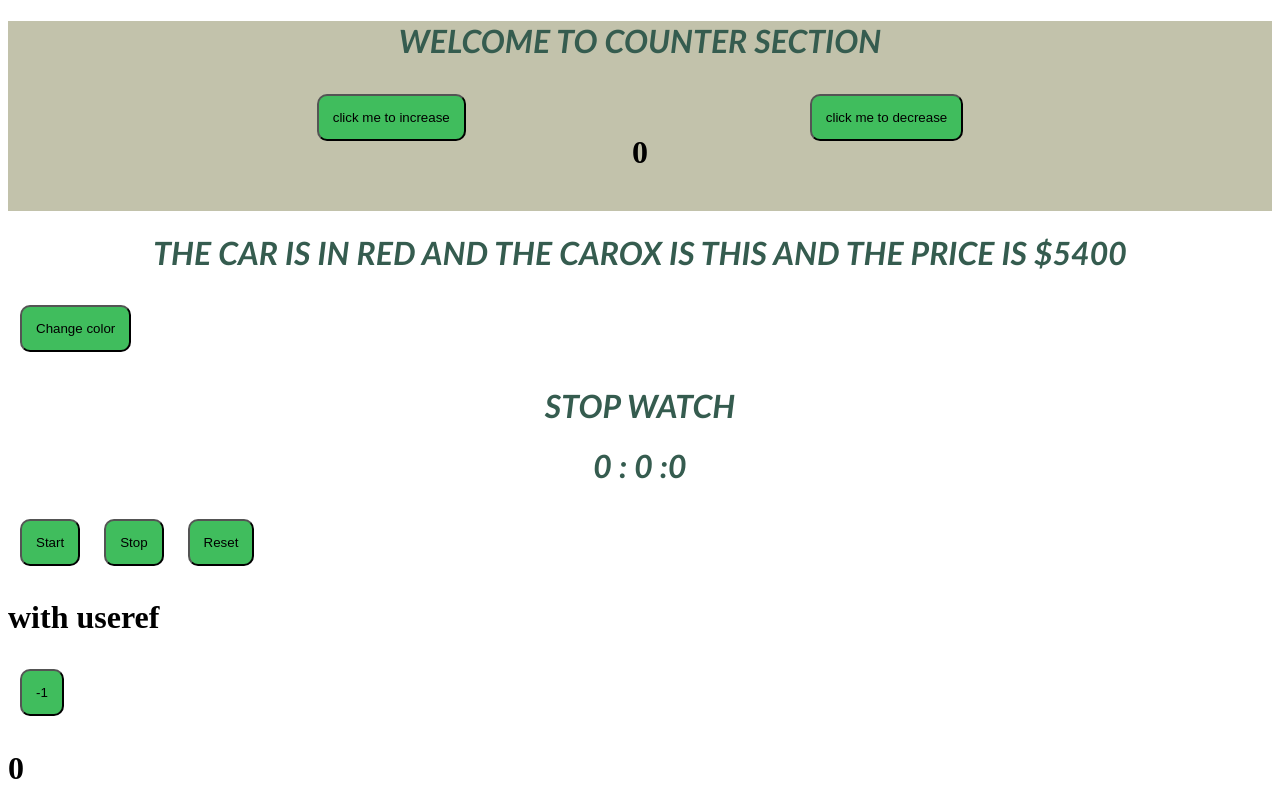
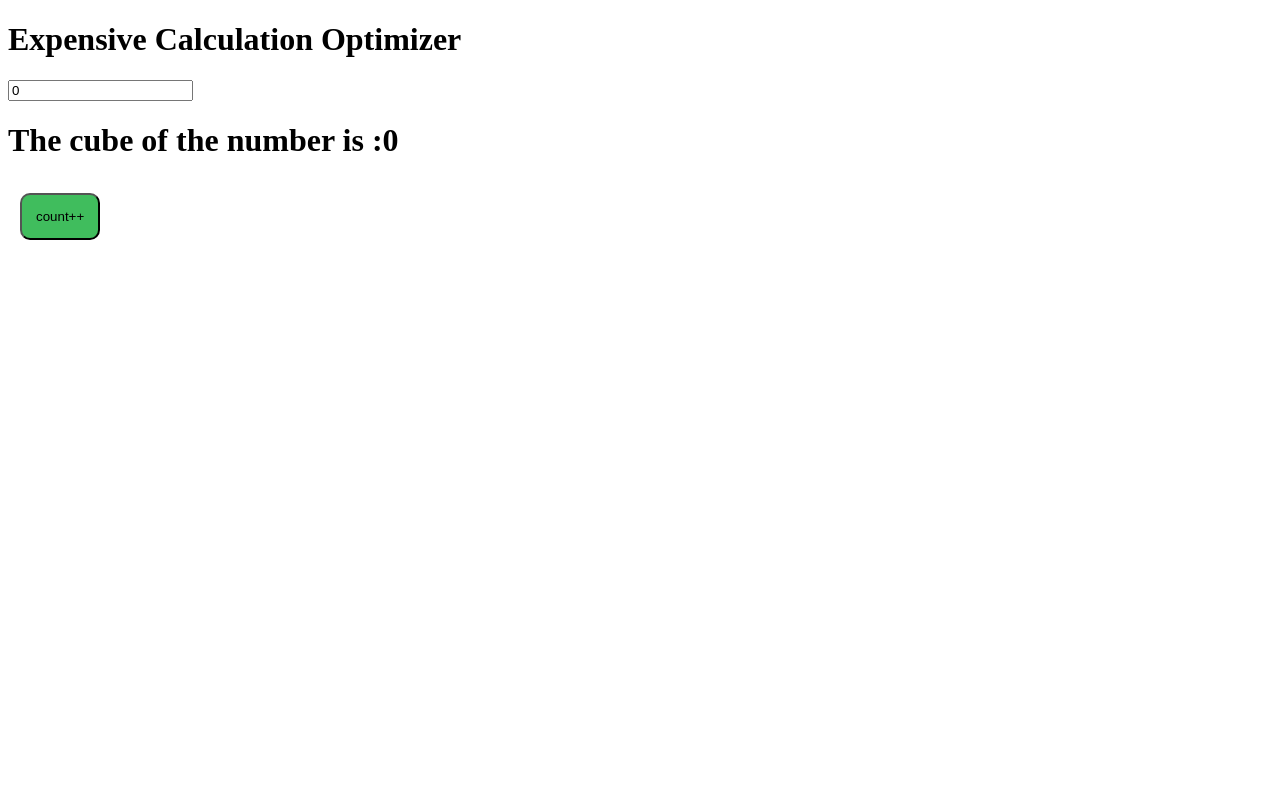
Before and after one commit to Anandpatel09/React-practice, a React (Vite) app: page / in a window 1280 px wide. Shown: the top 800 px of the page. Built offline with nearby package versions, Linux system fonts and the light colour scheme.

Commit message:
add useMemo file

```diff
--- a/src/App.jsx
+++ b/src/App.jsx
@@ -1,15 +1,17 @@
 
 import './App.css'
 import UEffect from './component/UEffect'
+import UMemo from './component/UMemo'
 import UState from './component/UState'
 import Uref from './component/Uref'
 
 function App() {
   return (
     <>
-<UState/>
-<UEffect/>
-<Uref/>
+{/* <UState/> */}
+{/* <UEffect/> */}
+{/* <Uref/> */}
+<UMemo/>
     </>
   )
 }
--- /dev/null
+++ b/src/component/UMemo.jsx
@@ -0,0 +1,36 @@
+import React, { useMemo, useState } from 'react'
+
+function UMemo() {
+
+  const [number,setNumber]=useState(0)
+  const [counter,setcounter]=useState(null)
+
+
+function CubeCal(number){
+console.log("calculation done !!!")
+  return Math.pow(number,3)
+}
+
+const result= useMemo(()=> CubeCal(number),[number])
+
+
+
+  return (
+
+
+    <div>
+
+
+  <h1>Expensive Calculation Optimizer</h1>
+
+
+  <input type="number" value={number} onChange={(e)=>{setNumber(e.target.value)}}/>
+  <h1>The cube of the number is :{result}</h1>
+  <button onClick={()=>setcounter((prev)=> prev+1)}>count++</button>
+<h1>{counter}</h1>
+
+    </div>
+  )
+}
+
+export default UMemo
```
